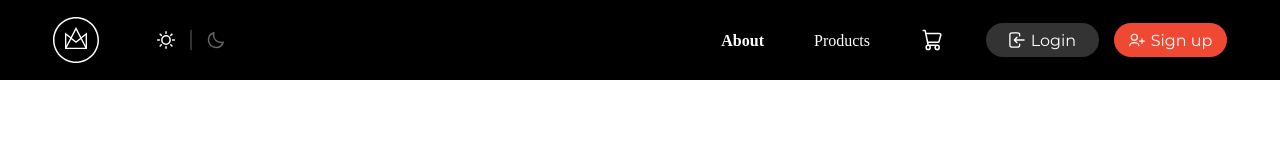
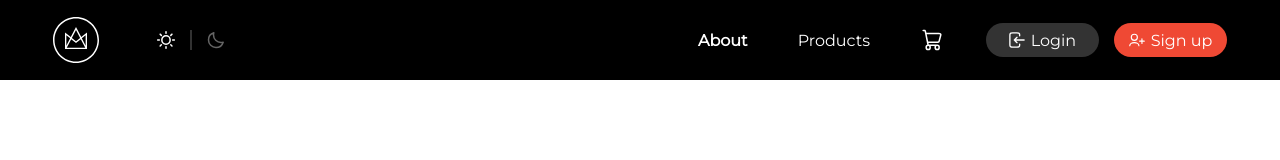
Before and after one commit to MastersAcademy/fe-react-2024, a React (Vite) app: page / in a window 1280 px wide. Shown: the top 160 px of the page. Built offline with nearby package versions, Linux system fonts and the light colour scheme.

Commit message:
Refactor: Move font-family to CSS variable. Created CSS variable for font-family in :root

```diff
--- a/src/components/Header/header.module.css
+++ b/src/components/Header/header.module.css
@@ -40,6 +40,7 @@
 
 .header__link,
 .header__link_active {
+  font-family: var(--main-font);
   font-size: 16px;
   font-weight: 500;
   line-height: 19px;
@@ -102,7 +103,7 @@
   display: flex;
   justify-content: center;
   justify-self: center;
-  font-family: Montserrat, sans-serif;
+  font-family: var(--main-font);
   border-radius: 40px;
   font-weight: 500;
   font-size: 16px;
--- a/src/index.css
+++ b/src/index.css
@@ -1,9 +1,14 @@
+:root {
+  --main-font: "Montserrat", sans-serif;
+}
+
+html {
+  font-family: var(--main-font);
+}
+
 body {
   margin: 0;
   padding: 0;
-  font-family: Montserrat, sans-serif;
-  display: grid;
-  grid-template-columns: 1fr;
 }
 
 a {
```
